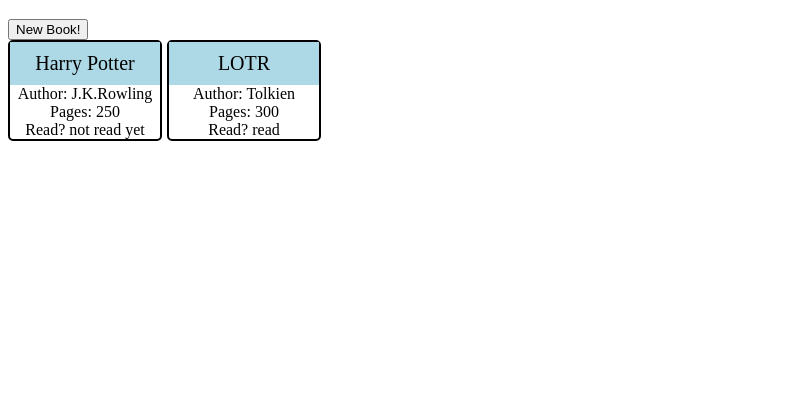
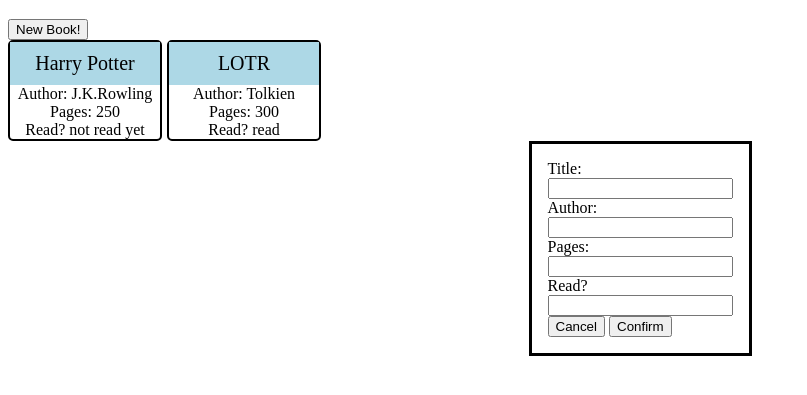
Before and after one commit to Jannolo/odin-library-2, a plain HTML site: page index.html in a window 1280 px wide. Shown: the part 61-456 px from the top of the page, without its empty margins (0-807 px from the left). Drawn offline with Linux system fonts and the light colour scheme.

Commit message:
add new book form

```diff
--- a/index.html
+++ b/index.html
@@ -19,6 +19,23 @@
     </div>
 </main>
 
+<dialog open>
+    <form id="book-form">
+        <label for="title">Title:</label>
+        <input type="text" name="title" id="title">
+        <label for="author">Author:</label>
+        <input type="text" name="author" id="author">
+        <label for="pages">Pages:</label>
+        <input type="number" name="pages" id="pages">
+        <label for="read">Read? </label>
+        <input type="text" name="read" id="read">
+
+        <div id="buttons">
+            <button id="cancelBtn">Cancel</button>
+            <button type="submit" id="confirmBtn">Confirm</button>
+        </div>
+    </form>
+</dialog>
 
 </body>
 </html>
```
